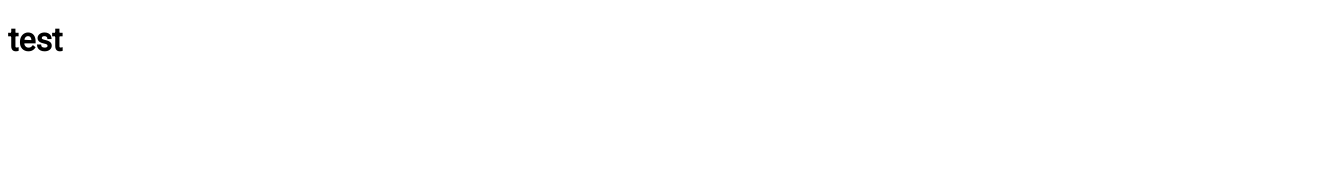
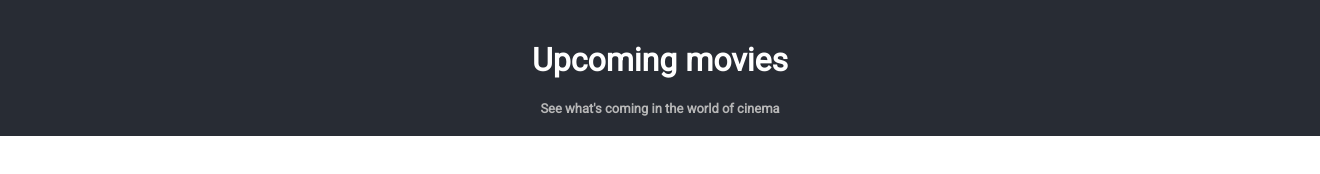
Before and after one commit to viniciusvolpe/upcoming-movies, a React app: page / in a window 1280 px wide. Shown: the whole page, 1320 px wide, since content can reach past the window. Built offline with nearby package versions, Linux system fonts and the light colour scheme.

Commit message:
Implementing page header component - Creating page header component 	- creating page title styled component 	- creating page subtitle styled component 	- wrapping styled component into header components 	- writing tests that verify if components are correctly rendered - Jest configuration 	- adjusting server tests configuration with jest 	- creating client test configuration 	- creating separeted scripts to run server and client tests

```diff
--- /dev/null
+++ b/client_jest.config.json
@@ -0,0 +1,5 @@
+{
+  "testEnvironment": "jsdom",
+  "coveragePathIgnorePatterns": ["/node_modules/"],
+  "roots": ["<rootDir>/src/client"]
+}
--- /dev/null
+++ b/server_jest.config.json
@@ -0,0 +1,6 @@
+{
+  "testEnvironment": "node",
+  "coveragePathIgnorePatterns": ["/node_modules/"],
+  "setupFiles": ["<rootDir>/jest.init.js"],
+  "roots": ["<rootDir>/src/__tests__"]
+}
--- a/src/client/App.js
+++ b/src/client/App.js
@@ -1,8 +1,13 @@
 import React from "react";
 import "./app.css";
+import Header from "./components/Header";
 
 function App() {
-  return <h1>test</h1>;
+  return (
+    <>
+      <Header />
+    </>
+  );
 }
 
 export default App;
--- a/src/client/app.css
+++ b/src/client/app.css
@@ -1,3 +1,4 @@
 body {
-  font-family: 'Roboto', sans-serif;
+  font-family: "Roboto", sans-serif;
+  margin: 0;
 }
--- /dev/null
+++ b/src/client/components/Header/Header.jsx
@@ -0,0 +1,31 @@
+import React from "react";
+import styled from "styled-components";
+
+const HeaderDiv = styled.div`
+  width: 100%;
+  background-color: #282c34;
+  color: #ffffff;
+  padding: 20px;
+  text-align: center;
+`;
+
+const MainTitle = styled.h1`
+  font-size: bold;
+`;
+
+const Subtitle = styled.h3`
+  margin: 0px;
+  font-size: small;
+  color: #b7b7b7;
+`;
+
+const Header = () => {
+  return (
+    <HeaderDiv>
+      <MainTitle>Upcoming movies</MainTitle>
+      <Subtitle>See what's coming in the world of cinema</Subtitle>
+    </HeaderDiv>
+  );
+};
+
+export default Header;
--- /dev/null
+++ b/src/client/components/Header/index.js
@@ -0,0 +1,3 @@
+import Header from "./Header";
+
+export default Header;
```
Also changed, not shown: package.json (+4 -10 lines), src/client/components/Header/Header.test.js (added, +32 -0 lines).
